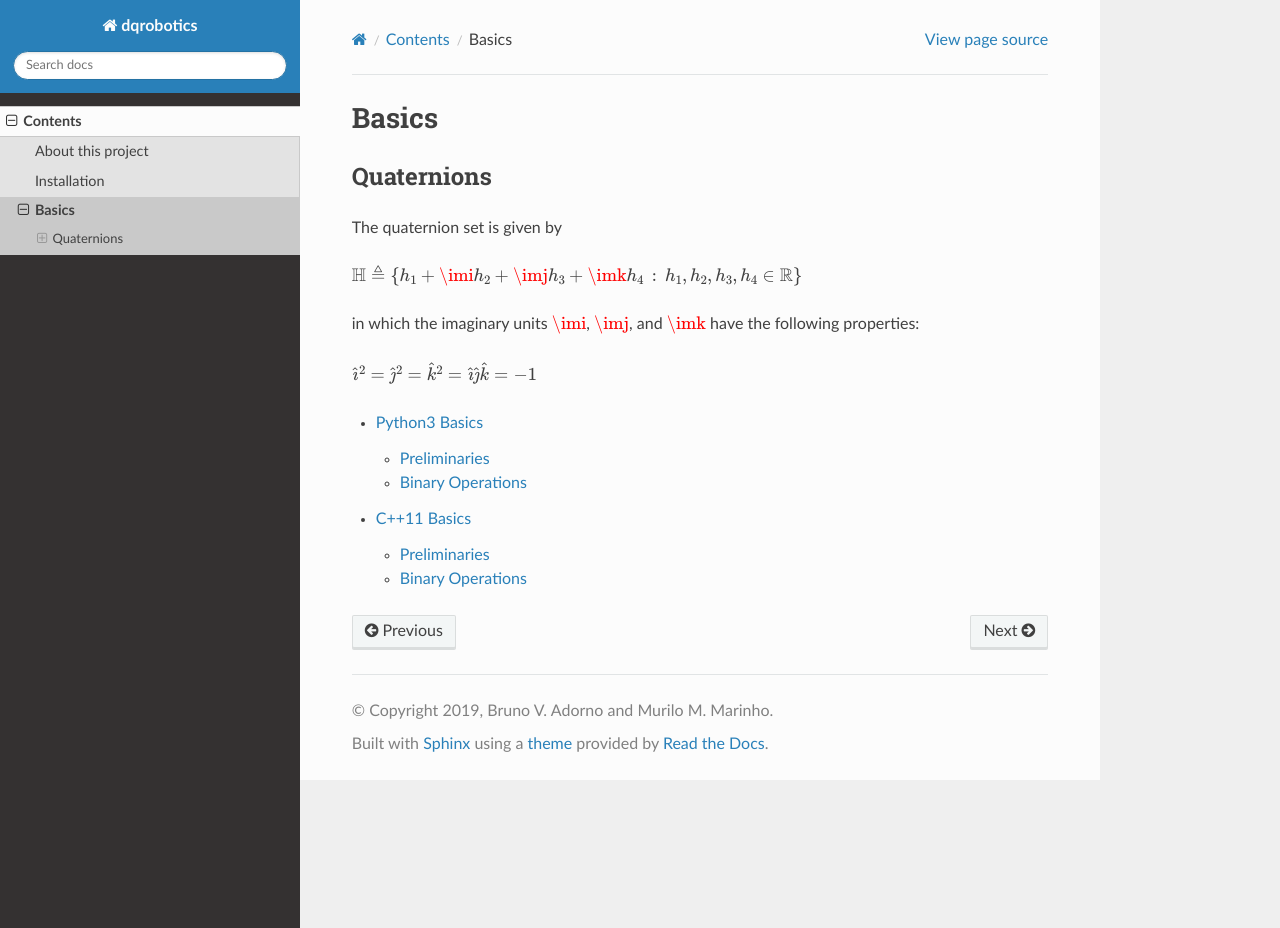
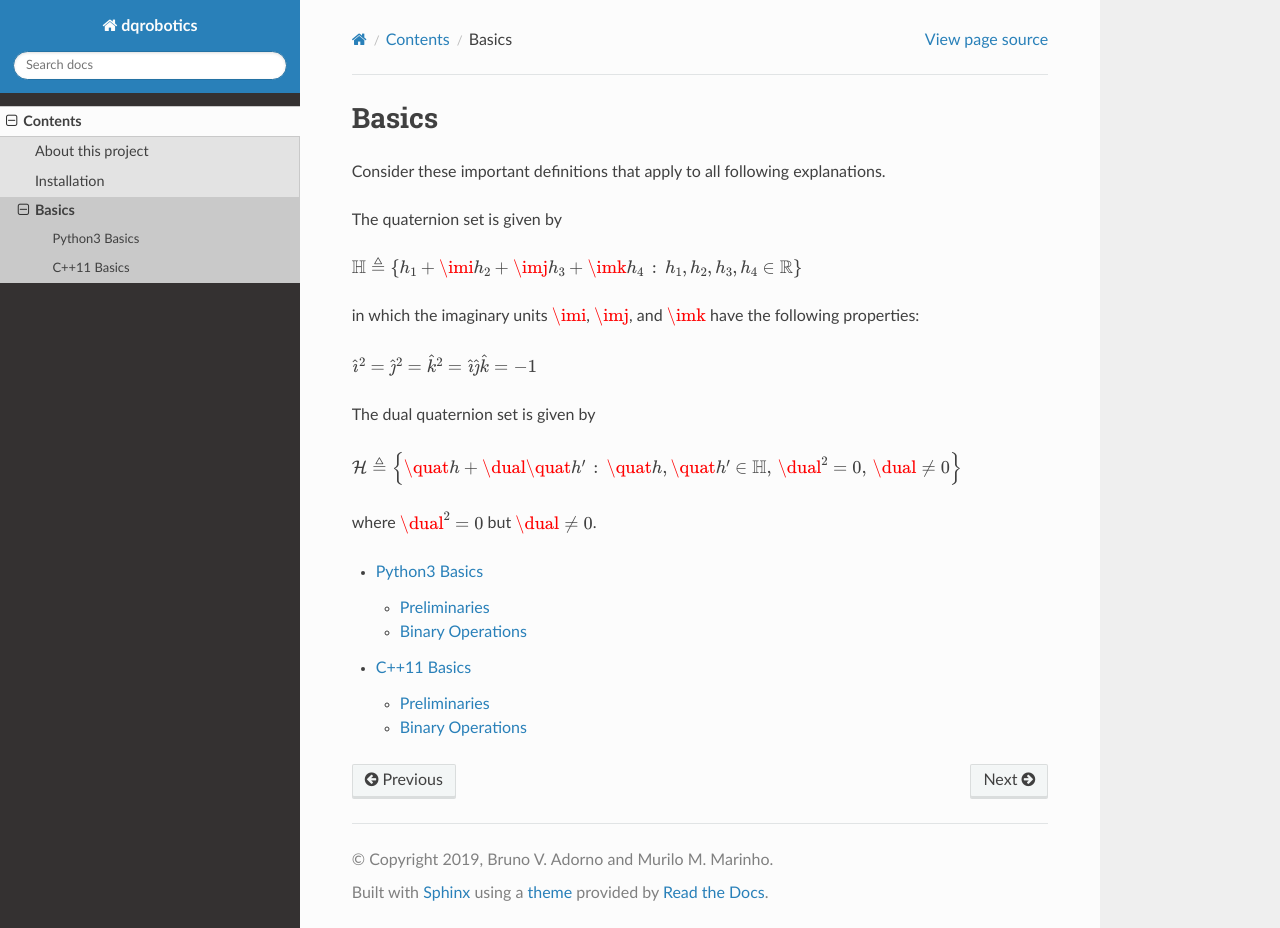
Before and after one commit to dqrobotics/dqrobotics.github.io, a Sphinx documentation site: the page built from docs/basics.rst, in a window 1280 px wide and 928 px high. Built offline with Sphinx 7.4.7 and the Read the Docs theme 2.0.0, drawn with Linux system fonts in a browser that asks for light colours.

Commit message:
Update basics.rst

```diff
--- a/docs/basics.rst
+++ b/docs/basics.rst
@@ -1,8 +1,8 @@
 Basics
 ======================================
 
-Quaternions
------------
+Consider these important definitions that apply to all following explanations.
+
 The quaternion set is given by
 
 :math:`\mathbb{H}\triangleq\left\{ h_{1}+\imi h_{2}+\imj h_{3}+\imk h_{4}\,:\,h_{1},h_{2},h_{3},h_{4}\in\mathbb{R}\right\}`
@@ -11,6 +11,12 @@ in which the imaginary units :math:`\imi`, :math:`\imj`, and :math:`\imk` have t
 
 :math:`\hat{\imath}^{2}=\hat{\jmath}^{2}=\hat{k}^{2}=\hat{\imath}\hat{\jmath}\hat{k}=-1`
 
+The dual quaternion set is given by
+
+:math:`\mathcal{H}\triangleq\left\{ \quat h+\dual\quat h'\,:\,\quat h,\quat h'\in\mathbb{H},\,\dual^{2}=0,\,\dual\neq0\right\}`
+
+where :math:`\dual^2=0` but :math:`\dual\neq0`.
+
 .. toctree::
    :maxdepth: 2
 
```
